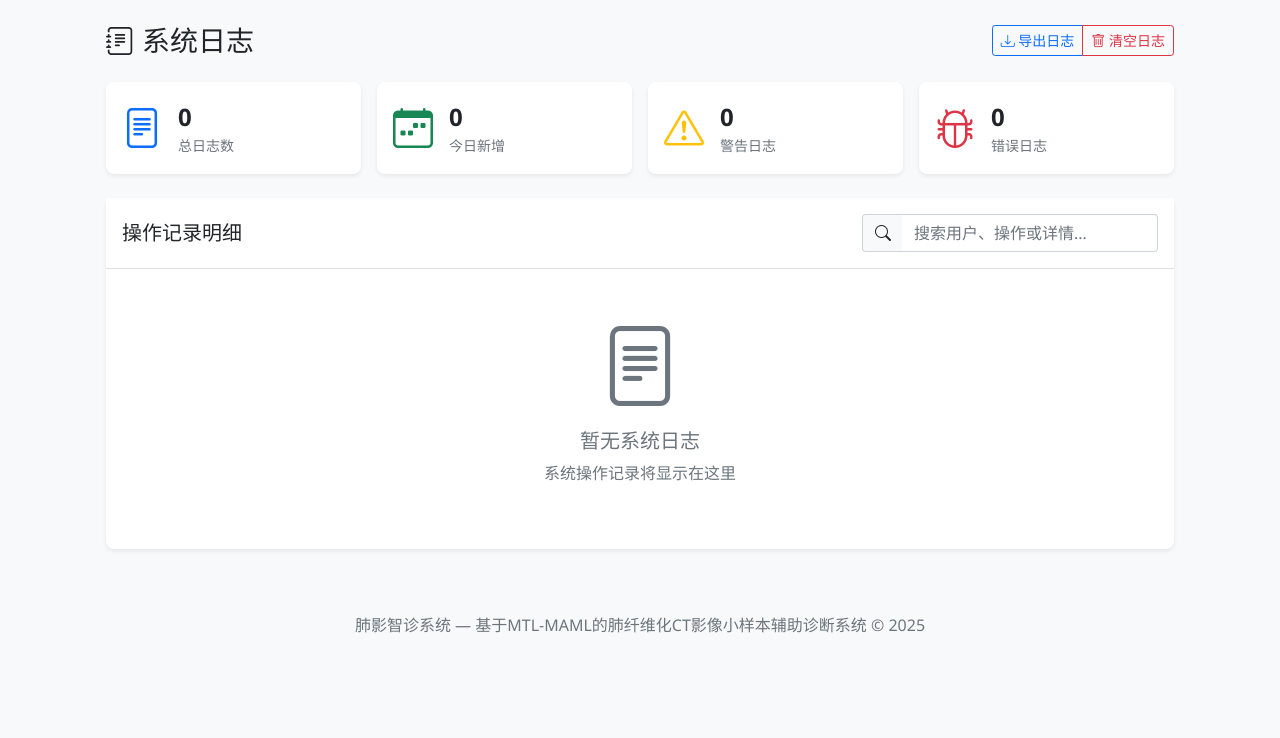
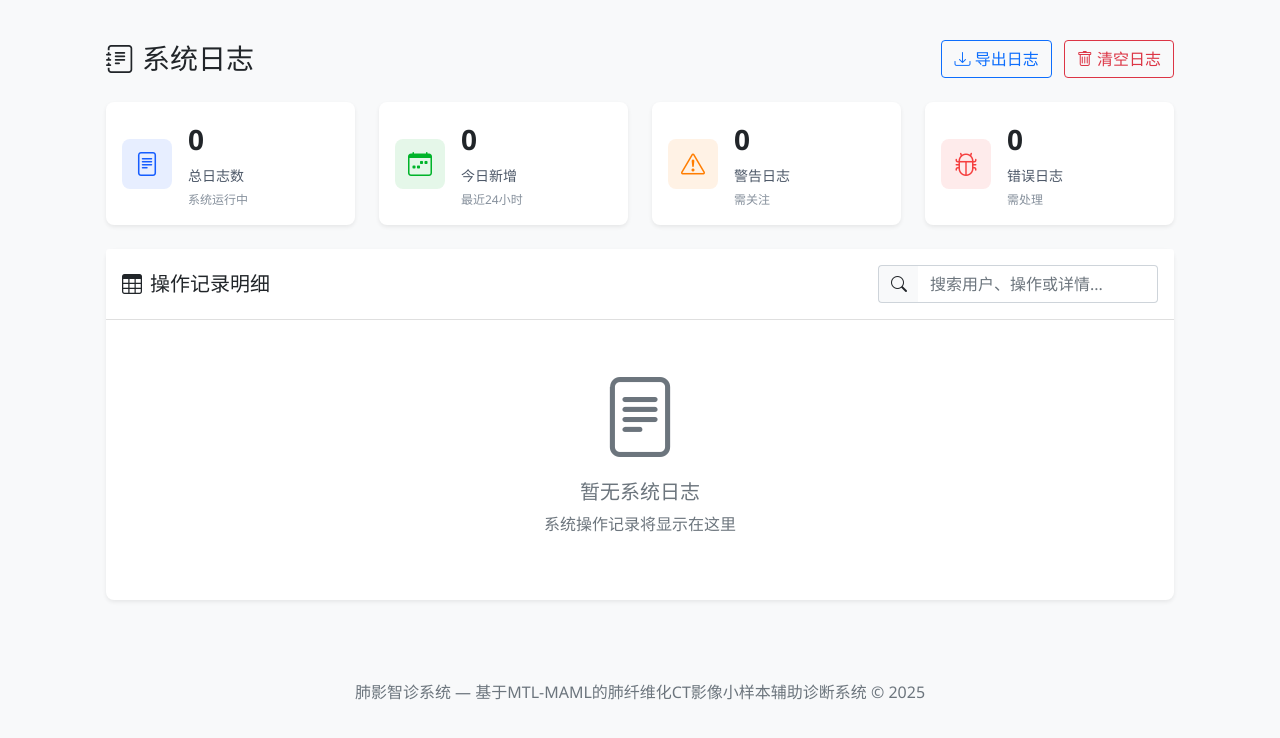
Before and after one commit to Limmizor/A-Meta-Learning-based-Clinical-Decision-Support-System-for-Rare-Diseases, a Python web app: template templates/system_logs.html in a window 1280 px wide. Shown: the part 62-800 px from the top of the page. Run offline with Jinja, Linux system fonts and the light colour scheme; the template is opened without the code that fills it, so the values that code supplies are empty.

Commit message:
change log_page style

```diff
--- a/templates/system_logs.html
+++ b/templates/system_logs.html
@@ -3,30 +3,34 @@
 {% block title %}系统日志 - 肺影智诊系统{% endblock %}
 
 {% block content %}
-<div class="container-fluid px-4">
+<div class="container-fluid px-4 py-3">
+    <!-- 页面标题与操作栏 -->
     <div class="d-flex justify-content-between align-items-center mb-4">
-        <h1 class="h3 mb-0"><i class="bi bi-journal-text me-2"></i>系统日志</h1>
-        <div class="btn-group">
-            <button class="btn btn-sm btn-outline-primary" onclick="exportLogs()">
+        <h1 class="h3 mb-0">
+            <i class="bi bi-journal-text me-2"></i>系统日志
+        </h1>
+        <div>
+            <button class="btn btn-outline-primary me-2" onclick="exportLogs()">
                 <i class="bi bi-download"></i> 导出日志
             </button>
-            <button class="btn btn-sm btn-outline-danger" onclick="clearLogs()">
+            <button class="btn btn-outline-danger" onclick="clearLogs()">
                 <i class="bi bi-trash"></i> 清空日志
             </button>
         </div>
     </div>
 
-    <!-- 统计卡片（与医生工作台风格一致） -->
-    <div class="row g-3 mb-4">
+    <!-- 统计卡片（完全模仿医生工作台样式） -->
+    <div class="row g-4 mb-4">
         <div class="col-md-3">
             <div class="card h-100 border-0 shadow-sm">
                 <div class="card-body d-flex align-items-center">
-                    <div class="flex-shrink-0 me-3">
-                        <i class="bi bi-file-text fs-1 text-primary"></i>
+                    <div class="stat-icon primary me-3">
+                        <i class="bi bi-file-text"></i>
                     </div>
                     <div>
-                        <div class="fs-4 fw-bold">{{ logs|length }}</div>
-                        <div class="text-muted small">总日志数</div>
+                        <div class="stat-value">{{ logs|length }}</div>
+                        <div class="stat-label">总日志数</div>
+                        <div class="stat-trend">系统运行中</div>
                     </div>
                 </div>
             </div>
@@ -34,12 +38,13 @@
         <div class="col-md-3">
             <div class="card h-100 border-0 shadow-sm">
                 <div class="card-body d-flex align-items-center">
-                    <div class="flex-shrink-0 me-3">
-                        <i class="bi bi-calendar-week fs-1 text-success"></i>
+                    <div class="stat-icon success me-3">
+                        <i class="bi bi-calendar-week"></i>
                     </div>
                     <div>
-                        <div class="fs-4 fw-bold" id="todayCount">0</div>
-                        <div class="text-muted small">今日新增</div>
+                        <div class="stat-value" id="todayCount">0</div>
+                        <div class="stat-label">今日新增</div>
+                        <div class="stat-trend">最近24小时</div>
                     </div>
                 </div>
             </div>
@@ -47,12 +52,13 @@
         <div class="col-md-3">
             <div class="card h-100 border-0 shadow-sm">
                 <div class="card-body d-flex align-items-center">
-                    <div class="flex-shrink-0 me-3">
-                        <i class="bi bi-exclamation-triangle fs-1 text-warning"></i>
+                    <div class="stat-icon warning me-3">
+                        <i class="bi bi-exclamation-triangle"></i>
                     </div>
                     <div>
-                        <div class="fs-4 fw-bold" id="warningCount">0</div>
-                        <div class="text-muted small">警告日志</div>
+                        <div class="stat-value" id="warningCount">0</div>
+                        <div class="stat-label">警告日志</div>
+                        <div class="stat-trend">需关注</div>
                     </div>
                 </div>
             </div>
@@ -60,12 +66,13 @@
         <div class="col-md-3">
             <div class="card h-100 border-0 shadow-sm">
                 <div class="card-body d-flex align-items-center">
-                    <div class="flex-shrink-0 me-3">
-                        <i class="bi bi-bug fs-1 text-danger"></i>
+                    <div class="stat-icon danger me-3">
+                        <i class="bi bi-bug"></i>
                     </div>
                     <div>
-                        <div class="fs-4 fw-bold" id="errorCount">0</div>
-                        <div class="text-muted small">错误日志</div>
+                        <div class="stat-value" id="errorCount">0</div>
+                        <div class="stat-label">错误日志</div>
+                        <div class="stat-trend">需处理</div>
                     </div>
                 </div>
             </div>
@@ -75,8 +82,8 @@
     <!-- 日志表格卡片 -->
     <div class="card shadow-sm border-0">
         <div class="card-header bg-white py-3 d-flex justify-content-between align-items-center">
-            <h5 class="card-title mb-0">操作记录明细</h5>
-            <div class="input-group w-auto">
+            <h5 class="card-title mb-0"><i class="bi bi-table me-2"></i>操作记录明细</h5>
+            <div class="input-group" style="width: 280px;">
                 <span class="input-group-text bg-light border-end-0"><i class="bi bi-search"></i></span>
                 <input type="text" class="form-control border-start-0" id="searchInput" placeholder="搜索用户、操作或详情...">
             </div>
@@ -87,18 +94,18 @@
                 <table class="table table-hover align-middle mb-0" id="logTable">
                     <thead class="table-light">
                         <tr>
-                            <th style="width: 80px">日志ID</th>
+                            <th style="width: 70px">ID</th>
                             <th>用户</th>
                             <th>操作类型</th>
                             <th>操作详情</th>
                             <th>IP地址</th>
-                            <th style="width: 160px">时间戳</th>
+                            <th style="width: 170px">时间</th>
                         </tr>
                     </thead>
                     <tbody>
                         {% for log in logs %}
                         <tr>
-                            <td>L{{ log.log_id }}</td>
+                            <td><span class="text-muted">#{{ log.log_id }}</span></td>
                             <td>{{ log.username }}</td>
                             <td>
                                 <span class="badge
@@ -109,17 +116,16 @@
                                     {{ log.action }}
                                 </span>
                             </td>
-                            <td>{{ log.details }}</td>
-                            <td>{{ log.ip_address or '未知' }}</td>
-                            <td>{{ log.log_time.strftime('%Y-%m-%d %H:%M:%S') if log.log_time else '未知' }}</td>
+                            <td>{{ log.details[:80] }}{% if log.details|length > 80 %}...{% endif %}</td>
+                            <td>{{ log.ip_address or '未记录' }}</td>
+                            <td><small class="text-muted">{{ log.log_time.strftime('%Y-%m-%d %H:%M:%S') if log.log_time else '未知' }}</small></td>
                         </tr>
                         {% endfor %}
                     </tbody>
                 </table>
             </div>
-            <!-- 简易分页（占位） -->
             <div class="card-footer bg-white border-top-0 py-3">
-                <nav aria-label="日志分页">
+                <nav>
                     <ul class="pagination justify-content-center mb-0">
                         <li class="page-item disabled"><a class="page-link" href="#">上一页</a></li>
                         <li class="page-item active"><a class="page-link" href="#">1</a></li>
@@ -138,8 +144,52 @@
     </div>
 </div>
 
+<style>
+    /* 与医生工作台完全一致的统计卡片样式 */
+    .stat-icon {
+        width: 50px;
+        height: 50px;
+        border-radius: 8px;
+        display: flex;
+        align-items: center;
+        justify-content: center;
+        font-size: 24px;
+        flex-shrink: 0;
+    }
+    .stat-icon.primary {
+        background-color: rgba(22, 93, 255, 0.1);
+        color: #165DFF;
+    }
+    .stat-icon.success {
+        background-color: rgba(0, 180, 42, 0.1);
+        color: #00B42A;
+    }
+    .stat-icon.warning {
+        background-color: rgba(255, 125, 0, 0.1);
+        color: #FF7D00;
+    }
+    .stat-icon.danger {
+        background-color: rgba(245, 63, 63, 0.1);
+        color: #F53F3F;
+    }
+    .stat-value {
+        font-size: 28px;
+        font-weight: 700;
+        margin-bottom: 5px;
+    }
+    .stat-label {
+        font-size: 14px;
+        color: #4E5969;
+        margin-bottom: 5px;
+    }
+    .stat-trend {
+        font-size: 12px;
+        color: #86909C;
+    }
+</style>
+
 <script>
-// 统计今日、警告、错误数量（简单从表格中计算）
+    // 统计今日、警告、错误数量
     function updateStats() {
         const rows = document.querySelectorAll('#logTable tbody tr');
         let today = new Date().toISOString().slice(0,10);
@@ -166,12 +216,12 @@ document.getElementById('searchInput').addEventListener('input', function() {
         });
     });
 
-// 导出日志（模拟）
+    // 导出日志（占位）
     function exportLogs() {
         alert('导出日志功能开发中...');
     }
 
-// 清空日志（模拟）
+    // 清空日志（占位）
     function clearLogs() {
         if (confirm('确定要清空所有系统日志吗？此操作不可恢复！')) {
             alert('清空日志功能需要后端支持。');
```
Lines whose indentation alone changed are shown as unchanged.
